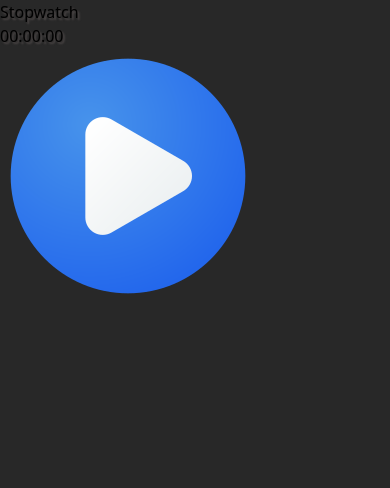
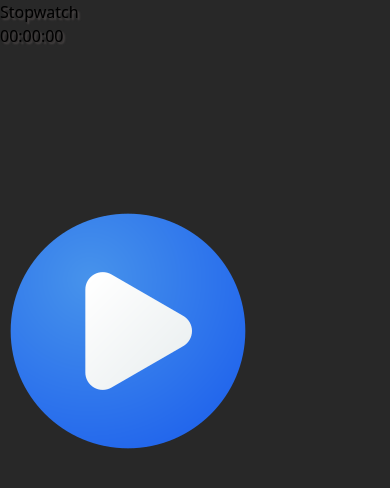
Before and after one commit to Hari-prasath-03/PRODIGY_WD_02, a React (Vite) app: page / in a window 390 px wide. Shown: the top 488 px of the page. Built offline with nearby package versions, Linux system fonts and the light colour scheme.

Commit message:
Update App.css

```diff
--- a/src/App.css
+++ b/src/App.css
@@ -73,6 +73,7 @@ body {
 
 .shadow-black {
     border-radius: 10px;
+    gap: 5px;
 }
 
 @media(max-width: 445px) {
@@ -80,5 +81,10 @@ body {
         width: 100svw;
         height: 100svh;
         border-radius: 0px;
+        gap: 35px;
+    }
+    .overflow-x-auto {
+        height: 150px;
+        margin-bottom: 5px;
     }
 }
```
